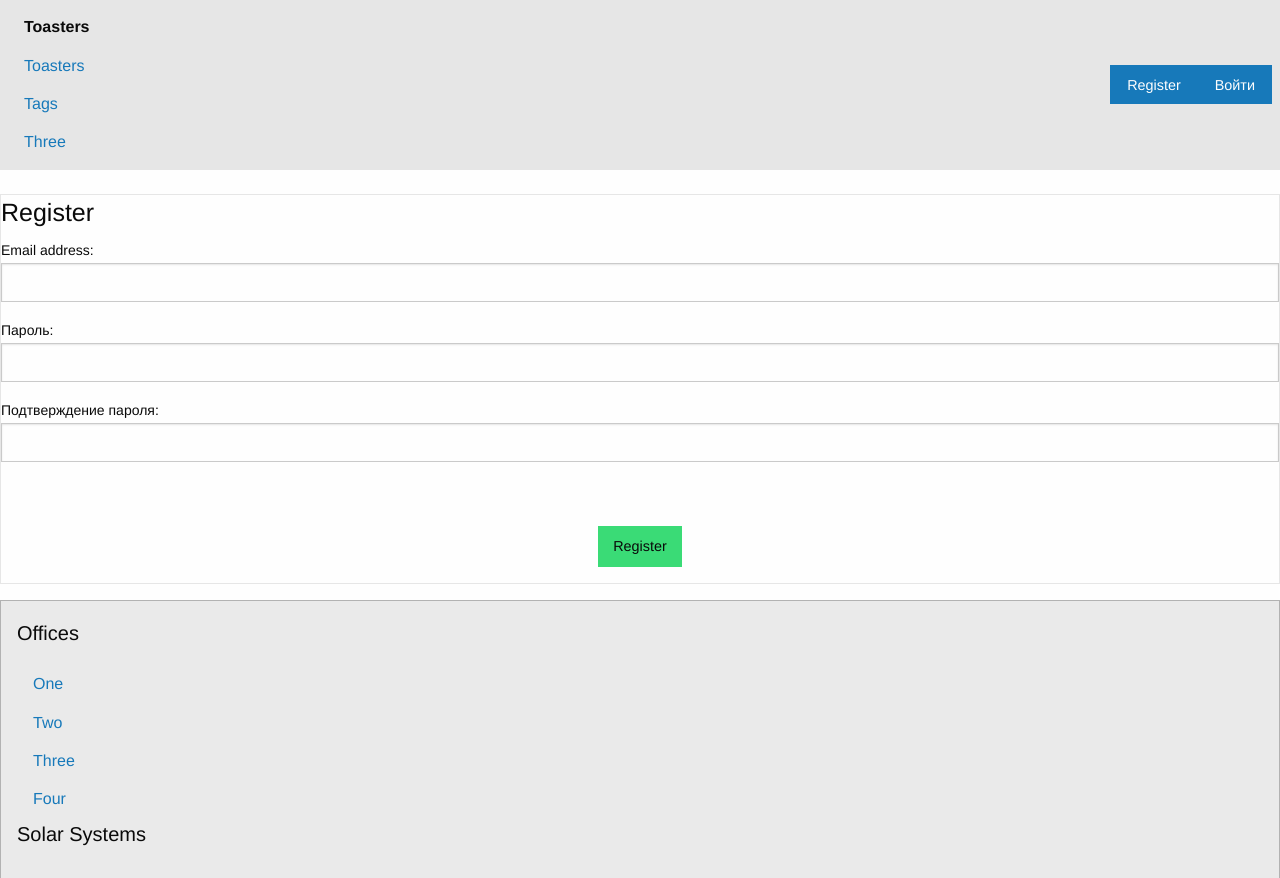
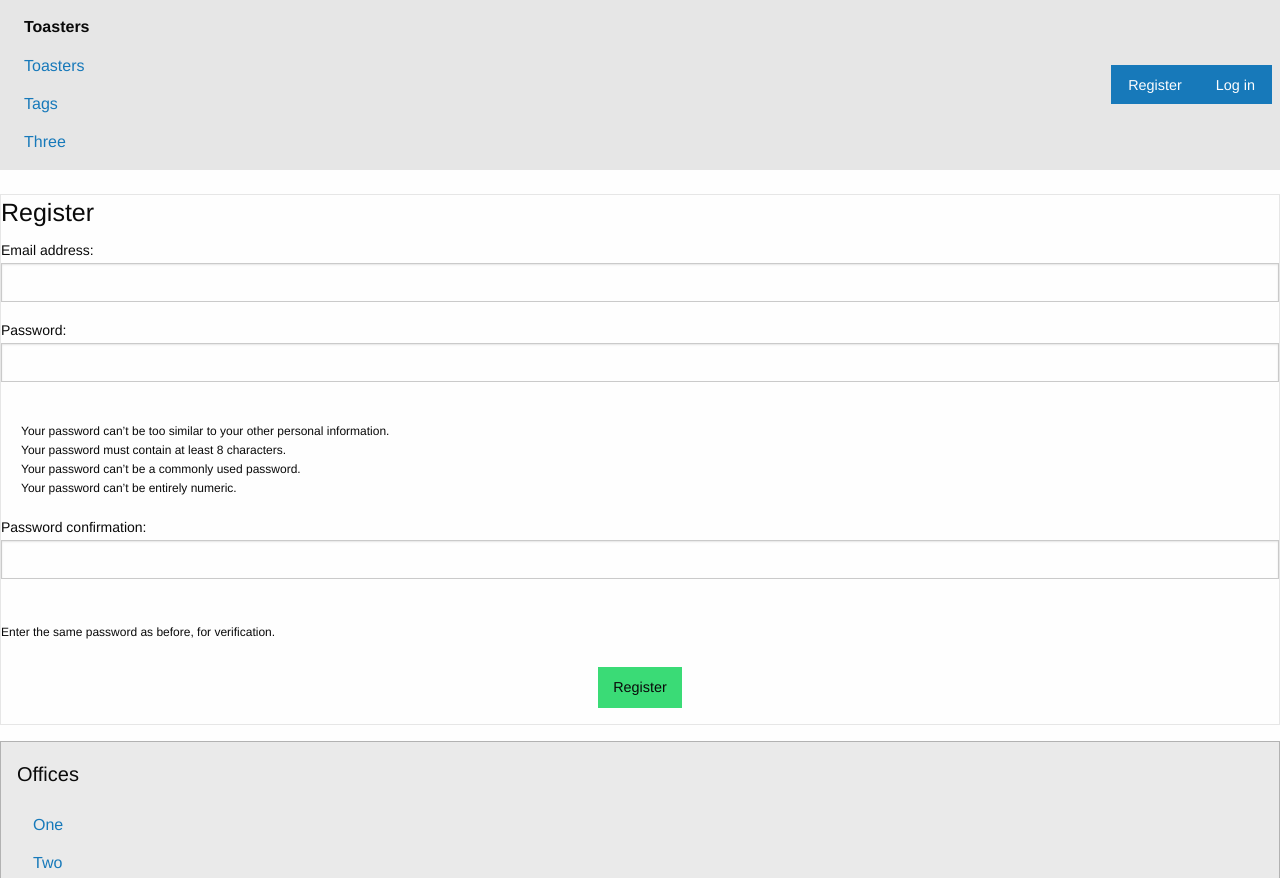
Before and after one commit to mosiahr/toasters_django, a Django app: page /accounts/register/ in a window 1280 px wide. Shown: the top 878 px of the page. Run offline with Django 3.2, Linux system fonts and the light colour scheme; some libraries are stand-ins or nearby versions.

Commit message:
edit RegisterForm and app.css

```diff
--- a/accounts/forms.py
+++ b/accounts/forms.py
@@ -213,13 +213,21 @@ class LoginForm(forms.Form):
 
 class RegisterForm(forms.ModelForm):
     """ A form for creating new users"""
+    error_messages = {
+        'password_mismatch': _("The two password fields didn't match."),
+    }
+
     password1 = forms.CharField(
         label = _('Password'),
-        widget=forms.PasswordInput
+        widget=forms.PasswordInput,
+        strip=False,
+        help_text=password_validation.password_validators_help_text_html(),
     )
     password2 = forms.CharField(
         label = _('Password confirmation'),
-        widget=forms.PasswordInput
+        widget=forms.PasswordInput,
+        strip=True,
+        help_text=_("Enter the same password as before, for verification."),
     )
 
     class Meta:
@@ -232,7 +240,13 @@ class RegisterForm(forms.ModelForm):
         password2 = self.cleaned_data.get("password2")
 
         if password1 and password2 and password1 != password2:
-            raise forms.ValidationError("Password don't match")
+            raise forms.ValidationError(
+                self.error_messages['password_mismatch'],
+                code='password_mismatch'
+                )
+        self.instance.email = self.cleaned_data.get('email')
+        password_validation.validate_password(self.cleaned_data.get('password2'), self.instance)
+
         return password2
 
     def save(self, commit=True):
--- a/core/settings/base.py
+++ b/core/settings/base.py
@@ -111,8 +111,8 @@ AUTH_PASSWORD_VALIDATORS = [
 # Internationalization
 # https://docs.djangoproject.com/en/1.9/topics/i18n/
 
-#LANGUAGE_CODE = 'en-us'
-LANGUAGE_CODE = 'ru-Ru'
+LANGUAGE_CODE = 'en-us'
+#LANGUAGE_CODE = 'ru-Ru'
 
 TIME_ZONE = 'UTC'
 
--- a/static/foundation/css/app.css
+++ b/static/foundation/css/app.css
@@ -11,3 +11,20 @@
 }
   .card-section > :last-child {
     margin-bottom: 0; }
+
+.helptext {
+    font-size: 12px;
+}
+
+.helptext > ul {
+    list-style-type: none;
+}
+
+.errorlist {
+    font-size: 16px;
+    color: red;
+}
+
+.errorlist > li {
+    list-style-type: none;
+}
```
Also changed, not shown: accounts/templates/accounts/register.html (line endings or trailing spaces).
